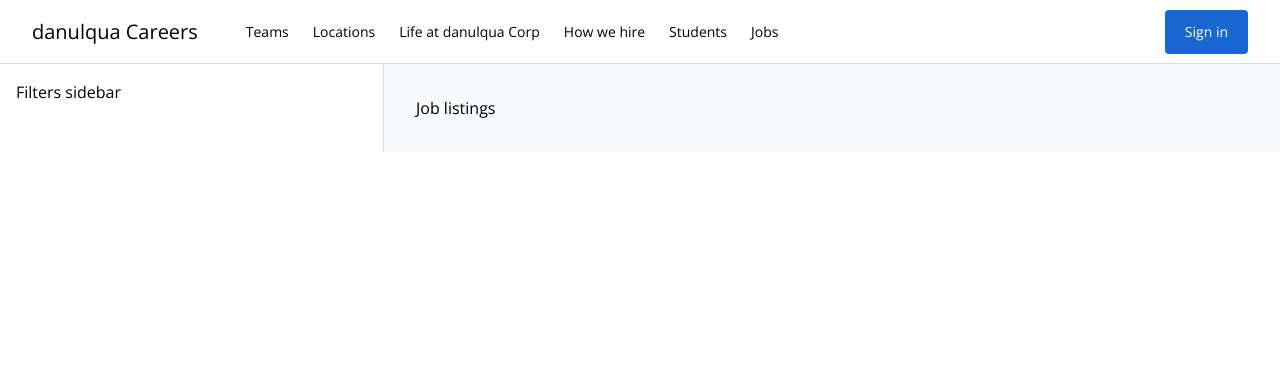
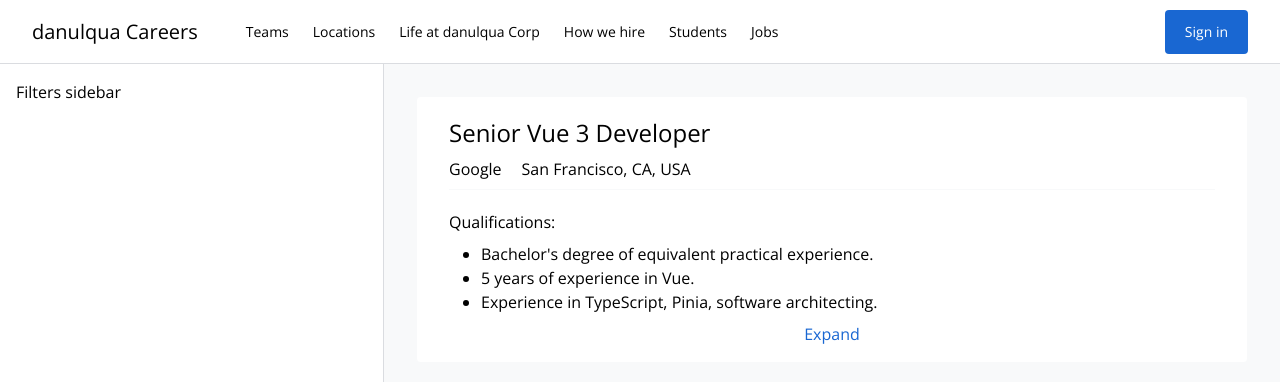
Before and after one commit to danulqua/doodle-careers, a Vue app: page /#/jobs/results in a window 1280 px wide. Shown: the top 382 px of the page. Built offline with nearby package versions, Linux system fonts and the light colour scheme.

Commit message:
write markup for the single job list item

```diff
--- a/src/components/job-results/JobListings.vue
+++ b/src/components/job-results/JobListings.vue
@@ -1,5 +1,49 @@
 <template>
-  <main class="flex flex-auto bg-brand-gray-2 p-8">Job listings</main>
+  <main class="flex-auto bg-brand-gray-2 p-8">
+    <ol>
+      <li class="mb-7">
+        <router-link
+          to="/jobs/results/1"
+          class="bgpwhite mx-auto block rounded border border-brand-gray-2 bg-white hover:shadow-gray"
+        >
+          <div class="mx-8 border-b border-brand-gray-2 pt-5 pb-2">
+            <h2 class="mb-2 text-2xl">Senior Vue 3 Developer</h2>
+
+            <div class="flex flex-row align-middle">
+              <div class="mr-5">
+                <span>Google</span>
+              </div>
+
+              <div>
+                <span>San Francisco, CA, USA</span>
+              </div>
+            </div>
+          </div>
+
+          <div class="px-8 py-4">
+            <div>
+              <h3 class="mt-1 mb-2">Qualifications:</h3>
+              <div>
+                <ul class="list-disc pl-8">
+                  <li>Bachelor's degree of equivalent practical experience.</li>
+                  <li>5 years of experience in Vue.</li>
+                  <li>
+                    Experience in TypeScript, Pinia, software architecting.
+                  </li>
+                </ul>
+              </div>
+            </div>
+
+            <div class="mt-2 text-center">
+              <router-link to="/jobs/results/1" class="text-brand-blue-1">
+                Expand
+              </router-link>
+            </div>
+          </div>
+        </router-link>
+      </li>
+    </ol>
+  </main>
 </template>
 
 <script>
--- a/tailwind.config.js
+++ b/tailwind.config.js
@@ -20,6 +20,7 @@
       },
       boxShadow: {
         blue: '0 0 3px 3px #4285f4',
+        gray: '0 1px 3px 0 rgba(60, 64, 67, .3)',
       },
     },
   },
```
